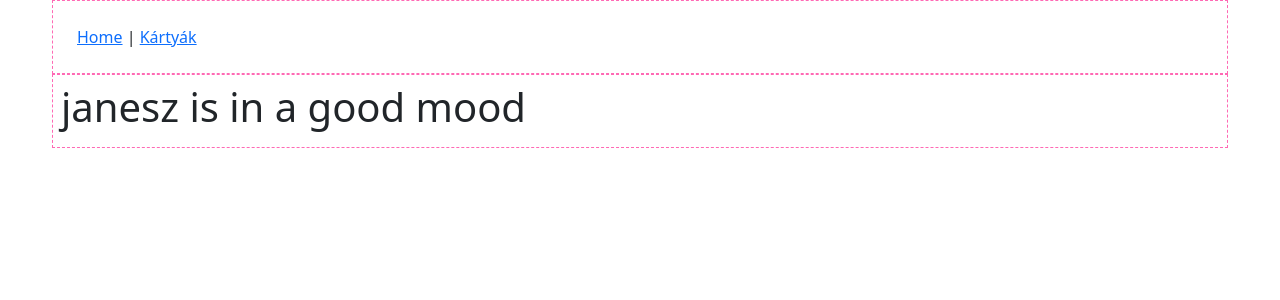
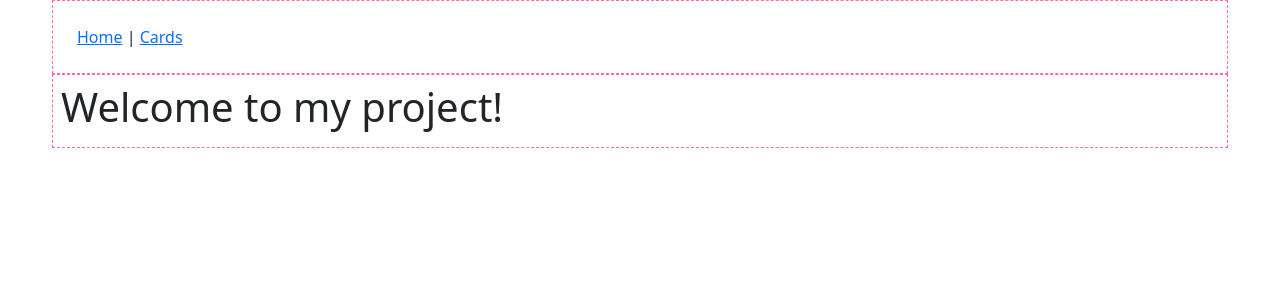
Before and after one commit to janesz315/IskolaProjekt, a Vue app in the folder frontend/: page / in a window 1280 px wide. Shown: the top 300 px of the page. Built offline with nearby package versions, Linux system fonts and the light colour scheme.

Commit message:
angolosítás utolsó lépései kész

```diff
--- a/frontend/src/App.vue
+++ b/frontend/src/App.vue
@@ -7,7 +7,7 @@ import { RouterLink, RouterView } from "vue-router";
     <div class="wrapper">
       <nav class="my-border p-4">
         <RouterLink to="/">Home</RouterLink> |
-        <RouterLink to="/kartyak">Kártyák</RouterLink>
+        <RouterLink to="/cards">Cards</RouterLink>
       </nav>
     </div>
 
--- a/frontend/src/router/index.js
+++ b/frontend/src/router/index.js
@@ -10,12 +10,12 @@ const router = createRouter({
       component: HomeView,
     },
     {
-      path: '/kartyak',
-      name: 'kartyak',
+      path: '/cards',
+      name: 'cards',
       // route level code-splitting
       // this generates a separate chunk (About.[hash].js) for this route
       // which is lazy-loaded when the route is visited.
-      component: () => import('../views/KartyakView.vue'),
+      component: () => import('../views/CardsView.vue'),
     },
   ],
 })
--- a/frontend/src/views/HomeView.vue
+++ b/frontend/src/views/HomeView.vue
@@ -4,6 +4,6 @@
 
 <template>
   <main>
-    <h1>janesz is in a good mood</h1>
+    <h1>Welcome to my project!</h1>
   </main>
 </template>
```
Also changed, not shown: frontend/src/views/CardsView.vue (renamed from frontend/src/views/KartyakView.vue).
